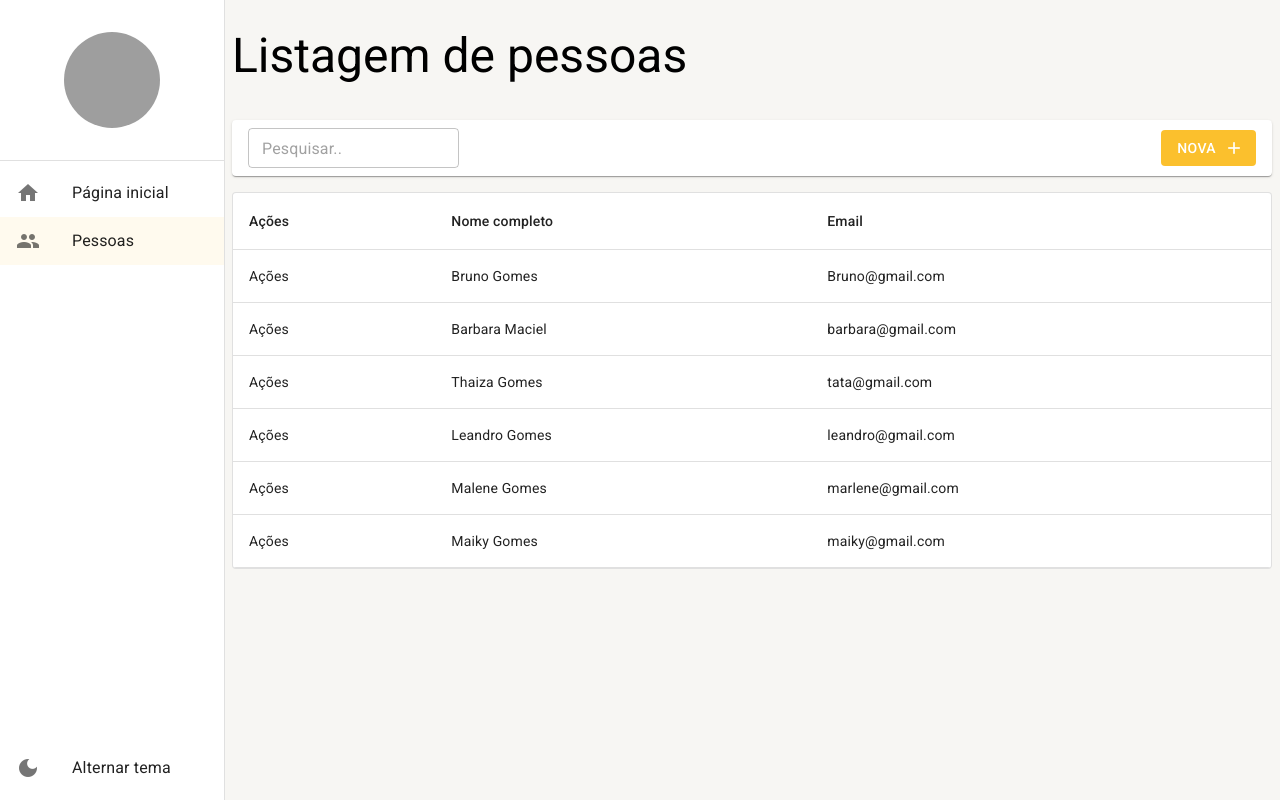
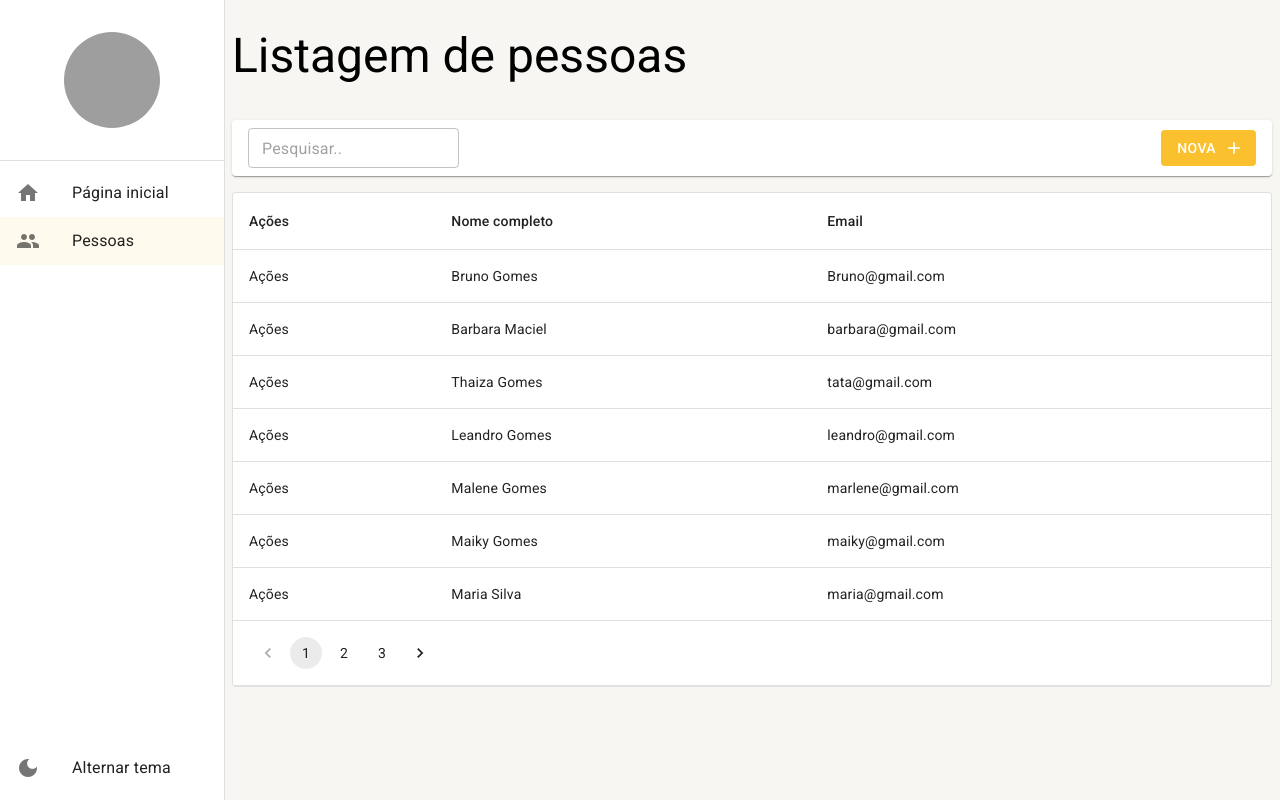
Before and after one commit to BrunodevOliveira/states-and-people-dashboard, a React (Create React App) app: page /pessoas in a window 1280 px wide. Built offline with nearby package versions, Linux system fonts and the light colour scheme; data requests are answered from the project's data file; grey boxes are pictures that could not be loaded.

Commit message:
✨ feat: add paginação na listagem de pessoas

```diff
--- a/mock/database.json
+++ b/mock/database.json
@@ -35,6 +35,66 @@
       "email": "maiky@gmail.com",
       "cidadeId": 1,
       "nomeCompleto": "Maiky Gomes"
+    },
+    {
+      "id": 7,
+      "cidadeId": 1,
+      "email": "maria@gmail.com",
+      "nomeCompleto": "Maria Silva"
+    },
+    {
+      "id": 8,
+      "cidadeId": 1,
+      "email": "carlos@gmail.com",
+      "nomeCompleto": "Carlos Silva"
+    },
+    {
+      "id": 9,
+      "cidadeId": 1,
+      "email": "pedro@gmail.com",
+      "nomeCompleto": "Pedro Silva"
+    },
+    {
+      "id": 10,
+      "cidadeId": 1,
+      "email": "alfredo@gmail.com",
+      "nomeCompleto": "Alfredo Silva"
+    },
+    {
+      "id": 11,
+      "cidadeId": 1,
+      "email": "alfredo@gmail.com",
+      "nomeCompleto": "Alfredo Silva"
+    },
+    {
+      "id": 12,
+      "cidadeId": 1,
+      "email": "Juca@gmail.com",
+      "nomeCompleto": "Juca Silva"
+    },
+    {
+      "id": 13,
+      "cidadeId": 1,
+      "email": "maria@gmail.com",
+      "nomeCompleto": "Maria Silva"
+    },
+    {
+      "id": 14,
+      "cidadeId": 1,
+      "email": "carlos@gmail.com",
+      "nomeCompleto": "Carlos Silva"
+    },
+    {
+      "id": 154,
+      "cidadeId": 1,
+      "email": "pedro@gmail.com",
+      "nomeCompleto": "Pedro Silva"
+    },
+    {
+      "id": 16,
+      "cidadeId": 1,
+      "email": "alfredo@gmail.com",
+      "nomeCompleto": "Alfredo Silva"
     }
   ]
 }
--- a/src/pages/pessoas/ListagemDePessoas.tsx
+++ b/src/pages/pessoas/ListagemDePessoas.tsx
@@ -10,6 +10,7 @@ import {
   Paper,
   TableFooter,
   LinearProgress,
+  Pagination,
 } from "@mui/material";
 
 import { FerramentasDaListagem } from "../../shared/components";
@@ -30,11 +31,15 @@ export const ListagemDePessoas: React.FC = () => {
     return searchParams.get("busca") || ""; //retorna o texto salvo na chave "busca" que foi passado no setSearchParams
   }, [searchParams]);
 
+  const pagina = useMemo(() => {
+    return Number(searchParams.get("pagina") || "1"); //Precisa ser number para que seja aceito no componente de paginação
+  }, [searchParams]);
+
   useEffect(() => {
     setIsLoading(true);
 
     debounce(() => {
-      PessoasService.getAll(1, busca).then((result) => {
+      PessoasService.getAll(pagina, busca).then((result) => {
         setIsLoading(false);
         //essa verificação é melhor que catch pois com ela aproveitamos o tipo que result possui
         if (result instanceof Error) return alert(result.message);
@@ -44,7 +49,7 @@ export const ListagemDePessoas: React.FC = () => {
         setTotalCount(result.totalCount);
       });
     });
-  }, [busca, debounce]);
+  }, [busca, debounce, pagina]);
 
   function renderRowTable(data: IListagemPessoa) {
     return (
@@ -64,7 +69,9 @@ export const ListagemDePessoas: React.FC = () => {
           textoBotaoNovo="Nova"
           mostrarInputBusca
           textoDaBusca={busca}
-          aoMudarTextoDeBusca={(texto) => setSearchParams({ busca: texto }, { replace: true })}
+          aoMudarTextoDeBusca={(texto) =>
+            setSearchParams({ busca: texto, pagina: "1" }, { replace: true })
+          }
         />
       }
     >
@@ -87,6 +94,20 @@ export const ListagemDePessoas: React.FC = () => {
                 </TableCell>
               </TableRow>
             )}
+            {totalCount > Enviroment.LIMITE_DE_LINHAS && (
+              <TableRow>
+                <TableCell colSpan={3}>
+                  <Pagination
+                    page={pagina}
+                    count={Math.ceil(totalCount / Enviroment.LIMITE_DE_LINHAS)}
+                    onChange={
+                      (_, newPage) =>
+                        setSearchParams({ busca, pagina: newPage.toString() }, { replace: true }) //replace-> guarda o histórico de navegação entre as páginas
+                    }
+                  />
+                </TableCell>
+              </TableRow>
+            )}
           </TableFooter>
         </Table>
       </TableContainer>
--- a/src/shared/environment/index.ts
+++ b/src/shared/environment/index.ts
@@ -2,7 +2,7 @@ export const Enviroment = {
   /**
    * Define a quantidade de linhas a ser carragada por padrão nas listagens
    */
-  LIMITE_DE_LINHAS: 10,
+  LIMITE_DE_LINHAS: 7,
 
   /**
    * Placeholder exibido nos inputs de pesquisa
```
